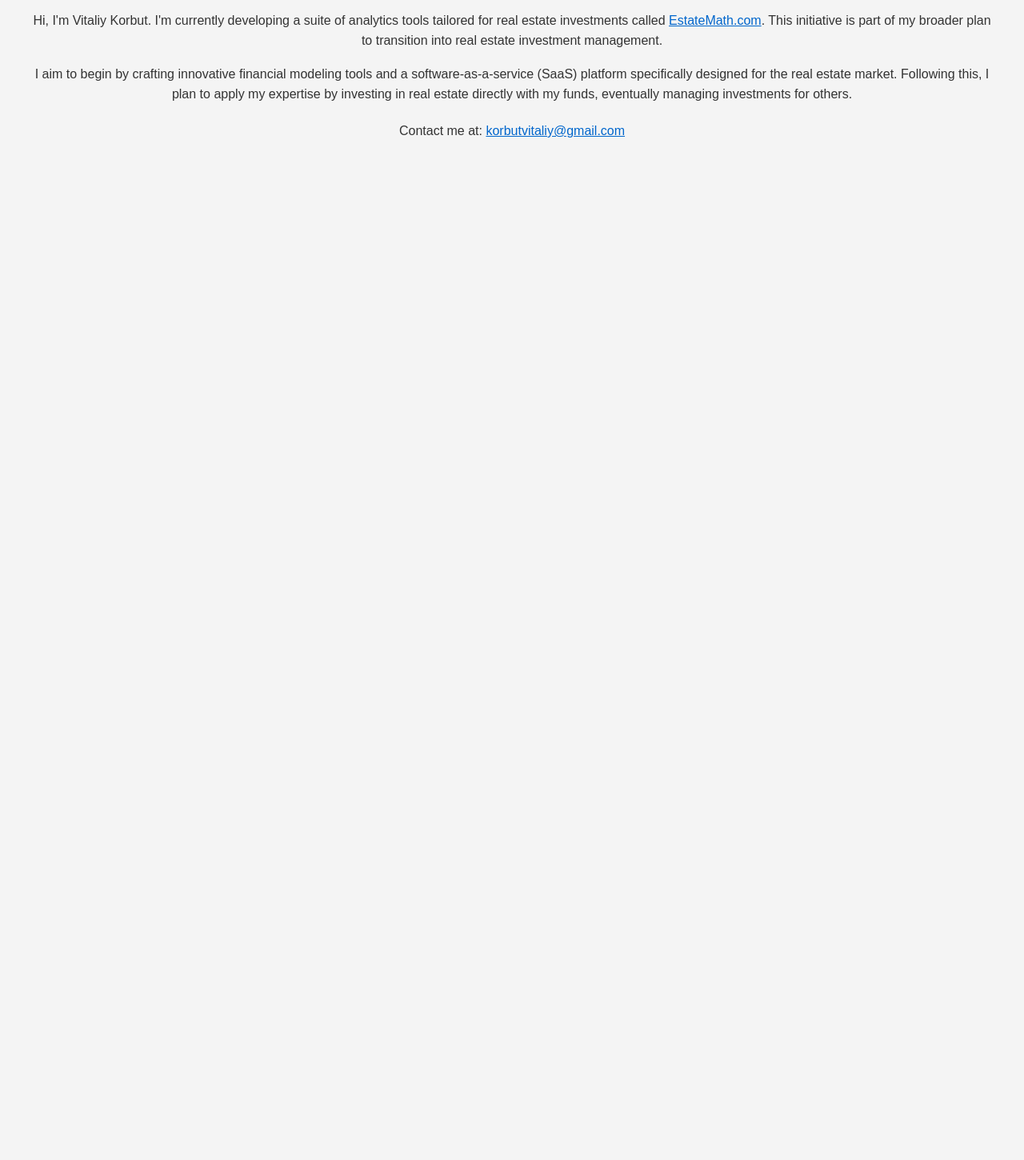
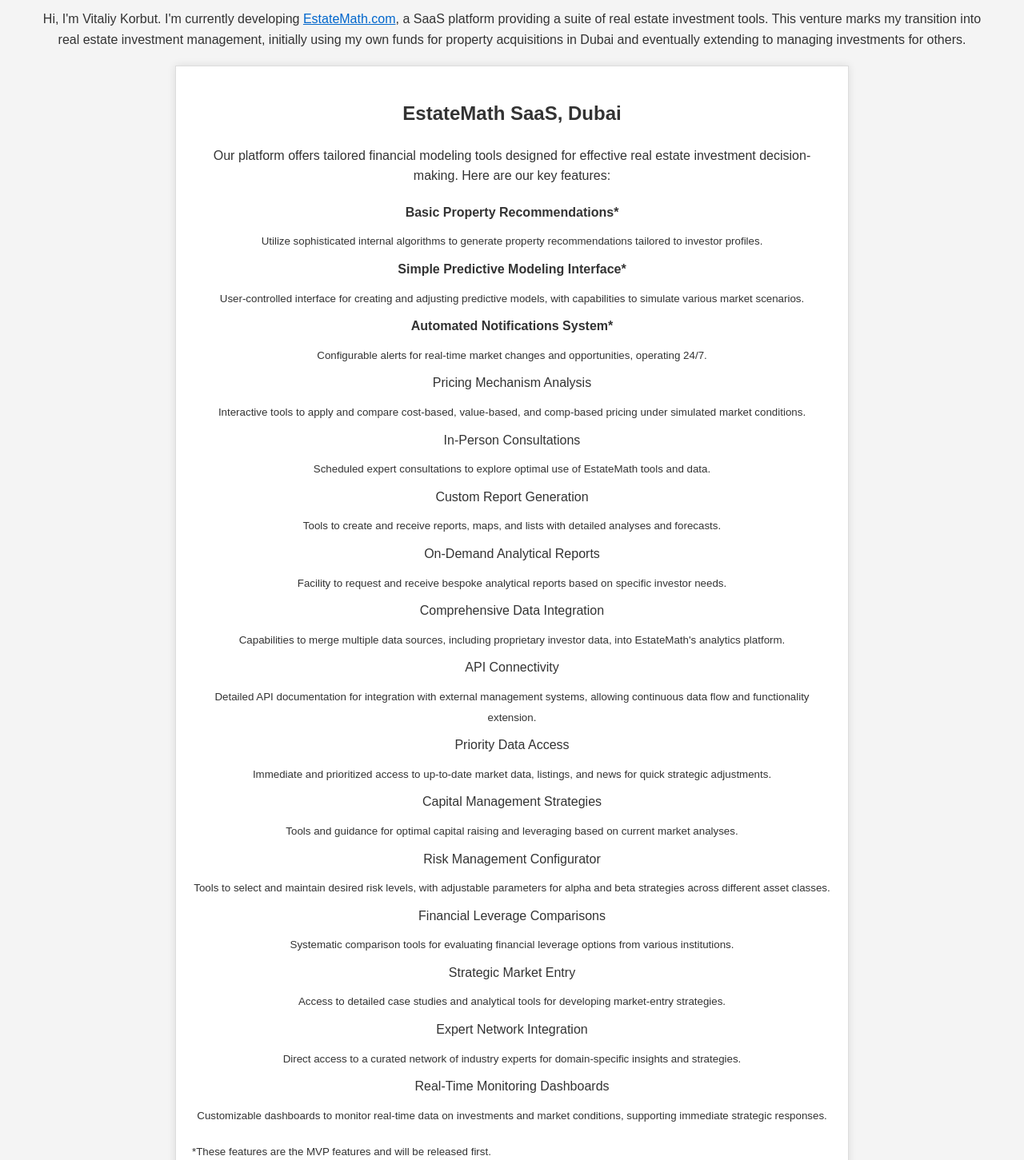
Before and after one commit to vitkorbut/vitkorbut, a plain HTML site: page index.html in a window 1280 px wide. Shown: the part 100-1551 px from the top of the page at 80% size. Before the commit the page ends 800 px from the top, so only its background shows below. Drawn offline with Linux system fonts and the light colour scheme.

Commit message:
Add files via upload

```diff
--- a/index.html
+++ b/index.html
@@ -3,17 +3,18 @@
 <head>
   <meta charset="UTF-8">
   <meta name="viewport" content="width=device-width, initial-scale=1.0">
-  <title>Vitaliy Korbut - Real Estate Investment Manager</title>
+  <title>Vitaliy Korbut - Real Estate Investment Manager and SaaS Developer</title>
   <style>
     body {
-      font-family: Arial, sans-serif;
+      font-family: 'Arial', sans-serif;
       line-height: 1.6;
       margin: 40px;
       background-color: #f4f4f4;
       color: #333;
     }
-    h1, p {
+    h1, h2, h3, p, ul, small {
       text-align: center;
+      margin-bottom: 20px;
     }
     a {
       color: #0066cc;
@@ -25,12 +26,98 @@
       text-align: center;
       margin-top: 20px;
     }
+    .service-section {
+      background-color: #ffffff;
+      border: 1px solid #ddd;
+      padding: 20px;
+      margin: 20px auto;
+      max-width: 800px;
+      box-shadow: 0 0 10px 0 rgba(0,0,0,0.1);
+    }
+    .service-detail {
+      text-align: left;
+      margin-top: 20px;
+    }
+    ul {
+      list-style-type: none;
+      padding: 0;
+    }
+    li {
+      text-align: center;
+      margin-bottom: 10px;
+      margin-top: 10px;
+    }
+    .highlight {
+      font-weight: bold;
+      color: #0056b3;
+    }
+    .small {
+      font-size: 0.8em;
+    }
+    .mvp {
+      font-weight: bold;
+    }
   </style>
 </head>
 <body>
   <h1>Welcome to My Professional Portfolio</h1>
-  <p>Hi, I'm Vitaliy Korbut. I'm currently developing a suite of analytics tools tailored for real estate investments called <a href="http://estatemath.com" target="_blank">EstateMath.com</a>. This initiative is part of my broader plan to transition into real estate investment management.</p>
-  <p>I aim to begin by crafting innovative financial modeling tools and a software-as-a-service (SaaS) platform specifically designed for the real estate market. Following this, I plan to apply my expertise by investing in real estate directly with my funds, eventually managing investments for others.</p>
+  <p>Hi, I'm Vitaliy Korbut. I'm currently developing <a href="http://estatemath.com" target="_blank">EstateMath.com</a>, a SaaS platform providing a suite of real estate investment tools. This venture marks my transition into real estate investment management, initially using my own funds for property acquisitions in Dubai and eventually extending to managing investments for others.</p>
+
+  <div class="service-section">
+    <h2>EstateMath SaaS, Dubai</h2>
+    <p>Our platform offers tailored financial modeling tools designed for effective real estate investment decision-making. Here are our key features:</p>
+    <ul>
+      <li class="mvp"><strong>Basic Property Recommendations*</strong></li>
+      <small>Utilize sophisticated internal algorithms to generate property recommendations tailored to investor profiles.</small>
+      <li class="mvp"><strong>Simple Predictive Modeling Interface*</strong></li>
+      <small>User-controlled interface for creating and adjusting predictive models, with capabilities to simulate various market scenarios.</small>
+      <li class="mvp"><strong>Automated Notifications System*</strong></li>
+      <small>Configurable alerts for real-time market changes and opportunities, operating 24/7.</small>
+      <li>Pricing Mechanism Analysis</li>
+      <small>Interactive tools to apply and compare cost-based, value-based, and comp-based pricing under simulated market conditions.</small>
+      <li>In-Person Consultations</li>
+      <small>Scheduled expert consultations to explore optimal use of EstateMath tools and data.</small>
+      <li>Custom Report Generation</li>
+      <small>Tools to create and receive reports, maps, and lists with detailed analyses and forecasts.</small>
+      <li>On-Demand Analytical Reports</li>
+      <small>Facility to request and receive bespoke analytical reports based on specific investor needs.</small>
+      <li>Comprehensive Data Integration</li>
+      <small>Capabilities to merge multiple data sources, including proprietary investor data, into EstateMath's analytics platform.</small>
+      <li>API Connectivity</li>
+      <small>Detailed API documentation for integration with external management systems, allowing continuous data flow and functionality extension.</small>
+      <li>Priority Data Access</li>
+      <small>Immediate and prioritized access to up-to-date market data, listings, and news for quick strategic adjustments.</small>
+      <li>Capital Management Strategies</li>
+      <small>Tools and guidance for optimal capital raising and leveraging based on current market analyses.</small>
+      <li>Risk Management Configurator</li>
+      <small>Tools to select and maintain desired risk levels, with adjustable parameters for alpha and beta strategies across different asset classes.</small>
+      <li>Financial Leverage Comparisons</li>
+      <small>Systematic comparison tools for evaluating financial leverage options from various institutions.</small>
+      <li>Strategic Market Entry</li>
+      <small>Access to detailed case studies and analytical tools for developing market-entry strategies.</small>
+      <li>Expert Network Integration</li>
+      <small>Direct access to a curated network of industry experts for domain-specific insights and strategies.</small>
+      <li>Real-Time Monitoring Dashboards</li>
+      <small>Customizable dashboards to monitor real-time data on investments and market conditions, supporting immediate strategic responses.</small>
+    </ul>
+    <small>*These features are the MVP features and will be released first.</small>
+  </div>
+
+  <div class="service-section">
+    <h2>Real Estate Investment Management, Dubai</h2>
+    <p>With the insights gained from my own real estate investments, I aim to extend my services to manage real estate investments for others, offering personalized strategies and detailed market analysis to maximize returns. My hands-on approach covers:</p>
+    <ul>
+      <li>Property Acquisition</li>
+      <small>Market research, property evaluation, negotiation, and transaction finalization.</small>
+      <li>Property Management</li>
+      <small>Ensuring maintenance, tenant satisfaction, and optimal occupancy and operational efficiency.</small>
+      <li>Financial Management</li>
+      <small>Rent collection, expense management, financial reporting, and tax compliance.</small>
+      <li>Reporting</li>
+      <small>Regular updates on property performance, financial health, and operational issues.</small>
+    </ul>
+  </div>
+
   <div class="email">
     <p>Contact me at: <a href="mailto:korbutvitaliy@gmail.com">korbutvitaliy@gmail.com</a></p>
   </div>
```
